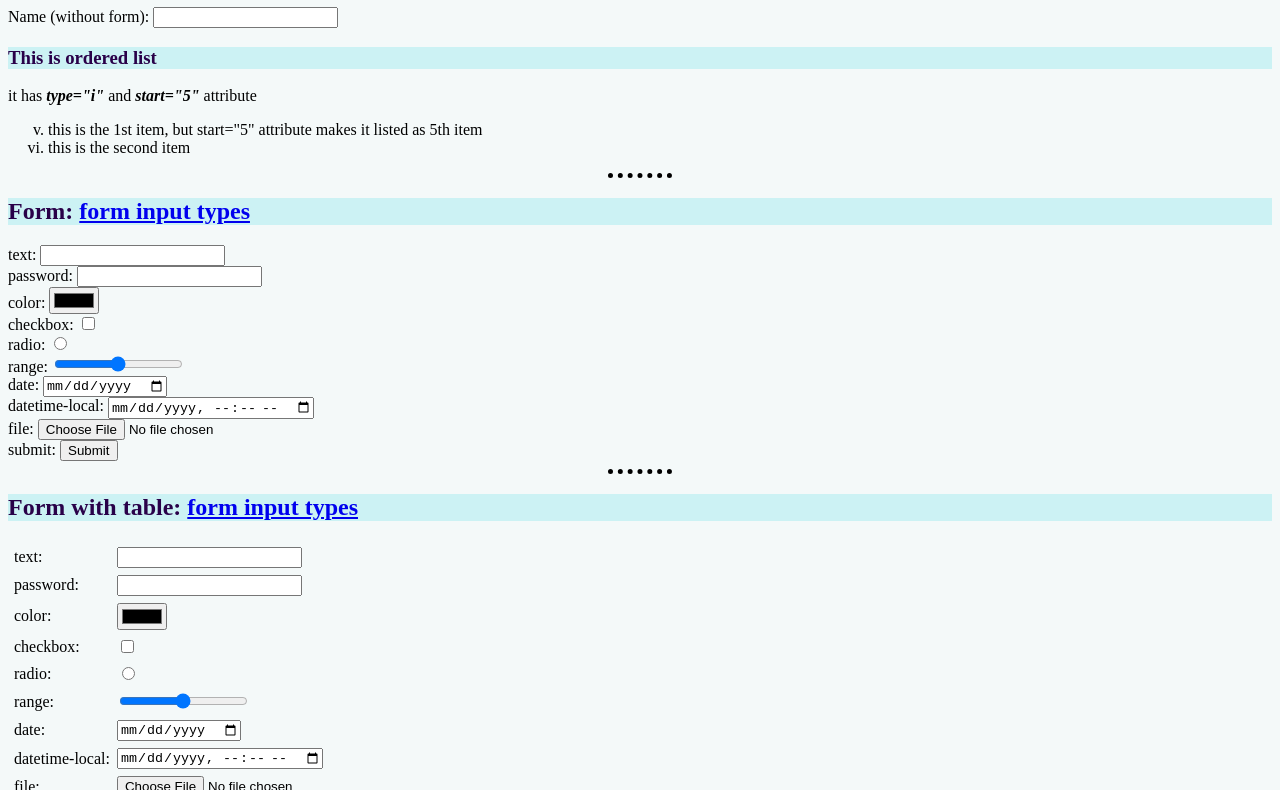
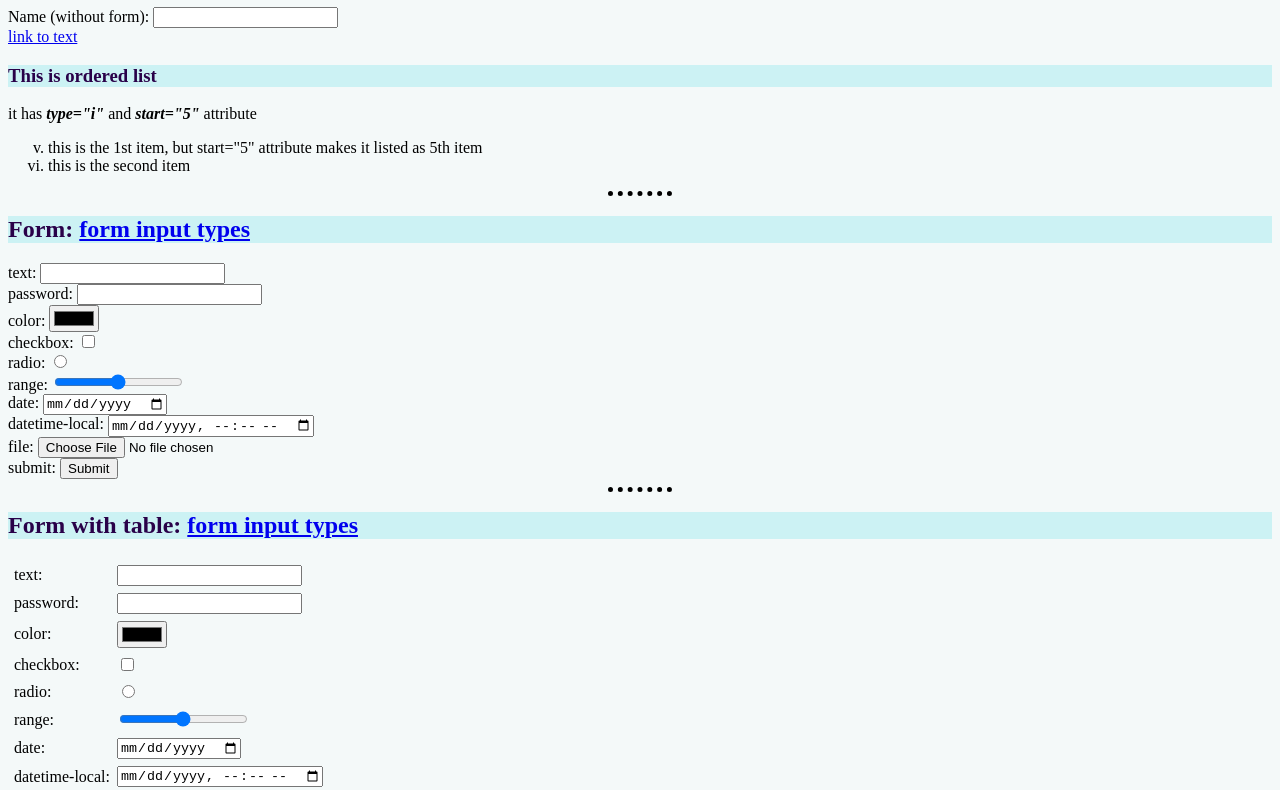
Before and after one commit to kobi-2/wtwemp-2, a plain HTML site: page index.html in a window 1280 px wide. Shown: the part 73-863 px from the top of the page. Drawn offline with Linux system fonts and the light colour scheme.

Commit message:
Update index.html

```diff
--- a/index.html
+++ b/index.html
@@ -18,7 +18,7 @@
   <label>Name (without form): </label>
   <input type="text" name="" value=""> <br>
 
-
+  <a href="https://github.com/kobi-2/wtwemp-2/blob/main/thesis/mythesis.txt">link to text</a>
   <h3>This is ordered list</h3>
   <p>it has <em><strong>type="i"</strong></em> and <em><strong>start="5"</strong></em> attribute</p>
   <ol type="i" start="5">
```
